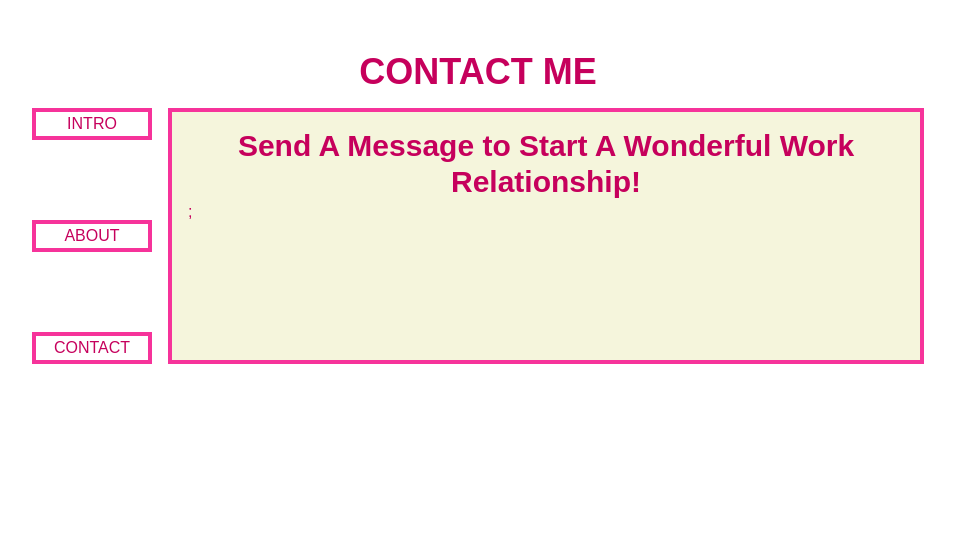
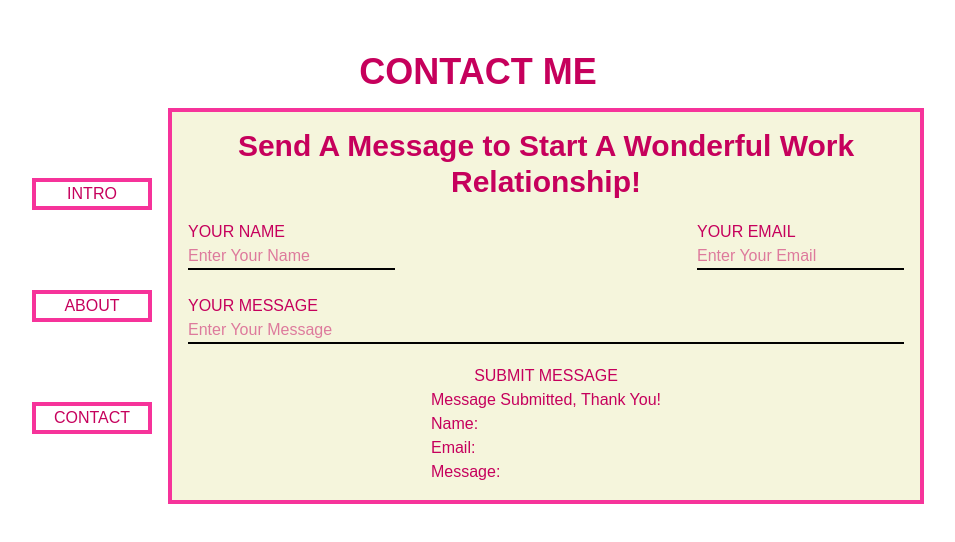
Before and after one commit to accaria/personalWebsite, a Next.js app: page /hero-section in a window 1280 px wide. Both pictures are taken after a click on the button "CONTACT". Shown: the top 542 px of the page, without its empty margins (162-1117 px from the left). Built offline with nearby package versions, Linux system fonts and the light colour scheme.

Commit message:
feat:update on Contact-section

```diff
--- a/src/contents/hero-section/contact-section/index.tsx
+++ b/src/contents/hero-section/contact-section/index.tsx
@@ -1,8 +1,62 @@
+"use client"
+import { useState } from "react"
 export default function ContactSection(){
+const [setName,getName]=useState("");
+const [setEmail,getEmail]=useState("");
+const [setMessage,getMessage]=useState("");
+const handleNameSubmit = (e) => {
+    getName(e.target.value);
+};
+const handleEmailSubmit = (e) => {
+    getEmail(e.target.value);
+};
+const handleMessageSubmit = (e) => {
+    getMessage(e.target.value);
+};
+
     return(
         <>
-        <h1 className="text-center font-bold text-3xl">Send A Message to Start A Wonderful Work Relationship!</h1>
-
+        <h1 className="text-center font-bold text-3xl mb-5">Send A Message to Start A Wonderful Work Relationship!</h1>
+        <div className="flex flex-row w-full justify-between items-center">
+        <div className="flex flex-col">
+        <p className=" font-medium ">YOUR NAME</p>
+        <input
+        type="text"
+        value={setName}
+        onChange={handleNameSubmit}
+        placeholder="Enter Your Name"
+        className="border-b-2 border-black"/>
+        </div>
+        <div className="flex flex-col">
+        <p className="font-medium">YOUR EMAIL</p>
+        <input
+        type="text"
+        value={setEmail}
+        onChange={handleEmailSubmit}
+        placeholder="Enter Your Email"
+        className="border-b-2 border-black" />
+        </div>
+        </div>
+        <div className="mt-6 w-full">
+        <p >YOUR MESSAGE</p>
+        <input
+        type="text"
+        value={setMessage}
+        onChange={handleMessageSubmit}
+        placeholder="Enter Your Message"
+        className="border-b-2 border-black w-full"/>
+        </div>
+        <div className="flex flex-col justify-center items-center mt-5">
+        <div>
+        <button>SUBMIT MESSAGE</button>
+        </div>
+        <div>
+            <h1>Message Submitted, Thank You!</h1>
+            <h2>Name:{setName}</h2>
+            <h2>Email:{setEmail}</h2>
+            <h2>Message:{setMessage}</h2>
+        </div>
+        </div>
         </>
     )
 }
--- a/src/hooks/use-state/index.tsx
+++ b/src/hooks/use-state/index.tsx
@@ -1,3 +1,6 @@
 "use client"
 
 import { useState } from "react"
+import ContactSection from "@/contents/hero-section/contact-section";
+
+//this hook is to be used for getting user info in contact me section
--- a/src/view/hero-section/page.tsx
+++ b/src/view/hero-section/page.tsx
@@ -27,7 +27,7 @@ export default function HeroPageView(){
         <div className=" border-pink-500 border-4 w-30 text-center hover:bg-pink-600 hover:text-white"><button onClick={()=>{setActiveContent('about');setActiveHeader('aboutHeader');}}>ABOUT</button></div>
         <div className=" border-pink-500 border-4 w-30 text-center hover:bg-pink-600 hover:text-white"><button onClick={()=>{setActiveContent('contact');setActiveHeader('contactHeader');}}>CONTACT</button></div>
         </div>
-        <div className="w-1/1 p-4 ml-4 bg-[#F5F5DC] border-pink-500 border-4">{contentList[activeContent]};
+        <div className="w-1/1 p-4 ml-4 bg-[#F5F5DC] border-pink-500 border-4">{contentList[activeContent]}
         </div>
         </div>
         </div>
```
Also changed, not shown: src/contents/hero-section/index.tsx (+0 -35 lines).
